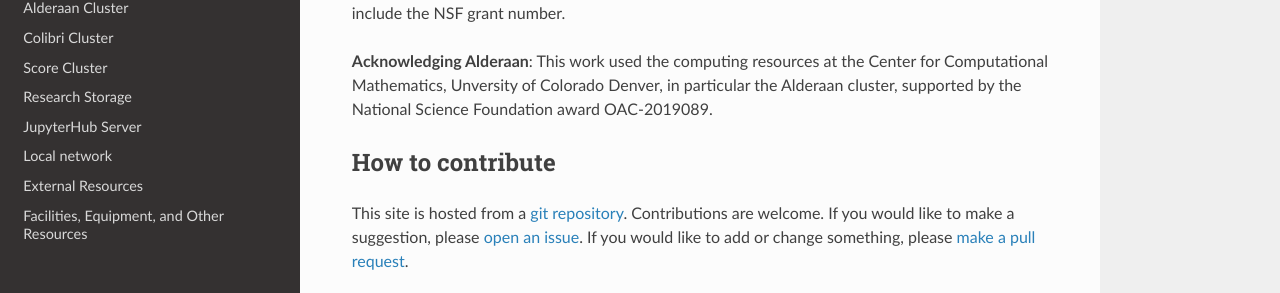
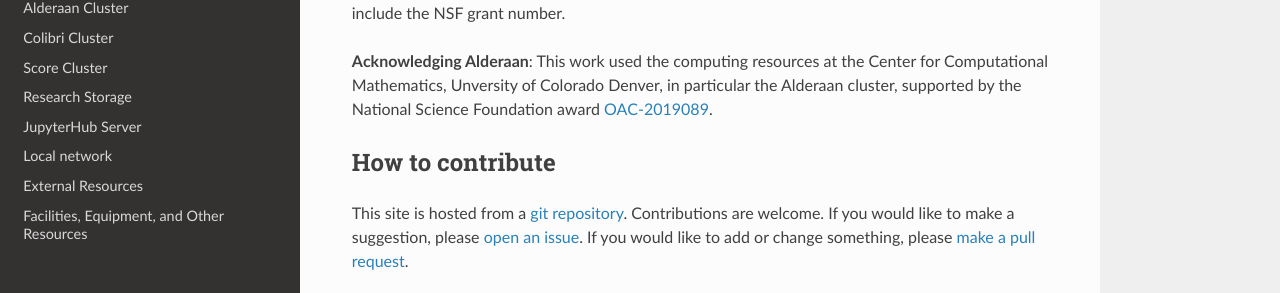
Before and after one commit to ccmucdenver/ccm-docs, an MkDocs documentation site: the page built from docs/index.md, in a window 1280 px wide. Shown: the part 323-616 px from the top of the page. Built offline with MkDocs 1.6.1, drawn with Linux system fonts in a browser that asks for light colours; nearby versions of some CDN libraries; part of the change alters nothing that is shown.

```diff
--- a/docs/index.md
+++ b/docs/index.md
@@ -6,7 +6,7 @@ Please see the navigation links on the left for contents.
 
 Use of CCM resources must be acknowledged in all publications. Any work using Alderaan must include the NSF grant number.
 
-**Acknowledging Alderaan**: This work used the computing resources at the Center for Computational Mathematics, Unversity of Colorado Denver, in particular the Alderaan cluster, supported by the National Science Foundation award OAC-2019089.
+**Acknowledging Alderaan**: This work used the computing resources at the Center for Computational Mathematics, Unversity of Colorado Denver, in particular the Alderaan cluster, supported by the National Science Foundation award [OAC-2019089](https://www.nsf.gov/awardsearch/showAward?AWD_ID=2019089).
 
 ## How to contribute
 
```
